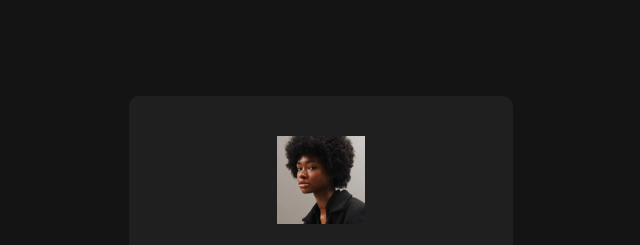
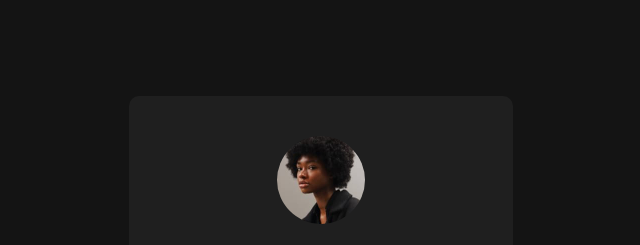
Before and after one commit to Maz-hub/Social-links-profile, a plain HTML site: page index.html in a window 1280 px wide. Shown: the top 245 px of the page, without its empty margins (319-959 px from the left). Drawn offline with Linux system fonts and the light colour scheme; files whose address does not match are found by name.

Commit message:
Update style.css  .profile-pic img

```diff
--- a/style.css
+++ b/style.css
@@ -88,8 +88,10 @@ h1 {
   padding: 2.5rem;
 }
 
-.profile-pic {
+.profile-pic img {
   border-radius: 50%;
+  width: 88px;
+  height: 88px;
 }
 
 .main-text {
```
